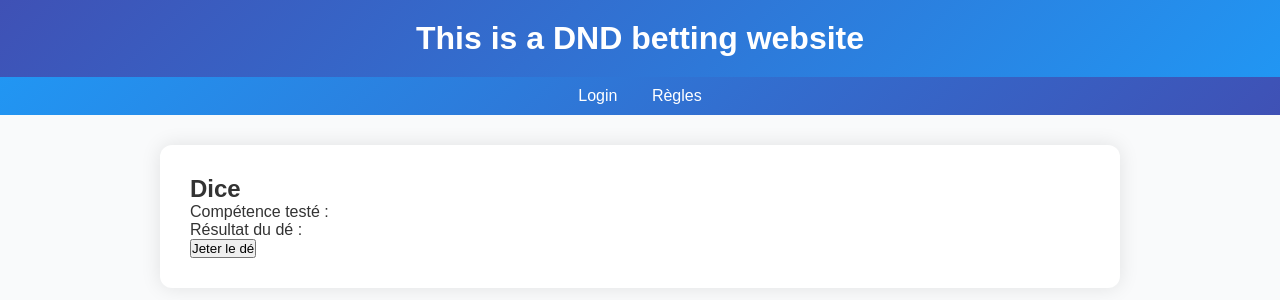
After one commit to Wyvelk/djangoEval, a Django app: page /dice/ in a window 1280 px wide. The commit adds this page. Shown: the top 300 px of the page. Run offline with Django 5.2, Linux system fonts and the light colour scheme.

Commit message:
jet de dé

```diff
--- /dev/null
+++ b/dnd/templates/dice.html
@@ -0,0 +1,15 @@
+{% extends "master.html" %}
+
+{% block title %}
+Home
+{% endblock %}
+
+{% block content %}
+<h2>Dice</h2>
+
+<p>Compétence testé : <span id="dice-roll-skill"></span></p>
+<p>Résultat du dé : <span id="dice-roll-result"></span></p>
+
+<button id="roll-dice-button">Jeter le dé</button>
+
+{% endblock %}
--- a/dnd/templates/master.html
+++ b/dnd/templates/master.html
@@ -19,7 +19,7 @@
         {% block content %}
         {% endblock %}
     </div>
-
+    <script src="https://code.jquery.com/jquery-3.7.1.min.js" integrity="sha256-/JqT3SQfawRcv/BIHPThkBvs0OEvtFFmqPF/lYI/Cxo=" crossorigin="anonymous"></script>
     <script src="{% static 'main.js' %}"></script>
 </body>
 
--- a/dnd/urls.py
+++ b/dnd/urls.py
@@ -5,4 +5,7 @@ urlpatterns = [
     path('home', views.home, name='home'),
     path("accounts/", include("django.contrib.auth.urls")),
     path("signup/", views.authView, name="authView"),
+    path("dice/", views.dice, name="dice"),
+    path('roll_dice/', views.roll_dice, name='roll_dice'),
+
 ]
--- a/dnd/views.py
+++ b/dnd/views.py
@@ -5,8 +5,8 @@ from django.shortcuts import redirect
 from django.template import loader
 from django.contrib.auth.models import User
 from .models import Skill
-
-
+from django.http import JsonResponse
+import random
 
 # Create your views here.
 def home(request):
@@ -32,3 +32,17 @@ def authView(request):
     else:
         form = UserCreationForm()
         return render(request, 'registration/signup.html', {'form': form})
+
+def dice(request):
+    return render(request, 'dice.html')
+
+def roll_dice(request):
+    skills = ['strength', 'dexterity', 'constitution', 'intelligence', 'wisdom', 'charisma']
+
+    dice_roll = random.randint(1, 20)
+
+    skill = random.choice(skills)
+
+    # Enregistrer le résultat dans la bdd
+
+    return JsonResponse({'dice_roll': dice_roll, 'skill': skill})
--- a/static/main.js
+++ b/static/main.js
@@ -20,3 +20,15 @@ skillInputs.forEach(input => {
         pointRestant.textContent = MAX_POINTS - totalPoints;
     });
 });
+
+$('#roll-dice-button').click(function() {
+    $.ajax({
+        url: '/roll_dice',
+        type: 'GET',
+        success: function(data) {
+            console.log(data);
+            $('#dice-roll-result').text(data.dice_roll);
+            $('#dice-roll-skill').text(data.skill);
+        }
+    });
+});
```
